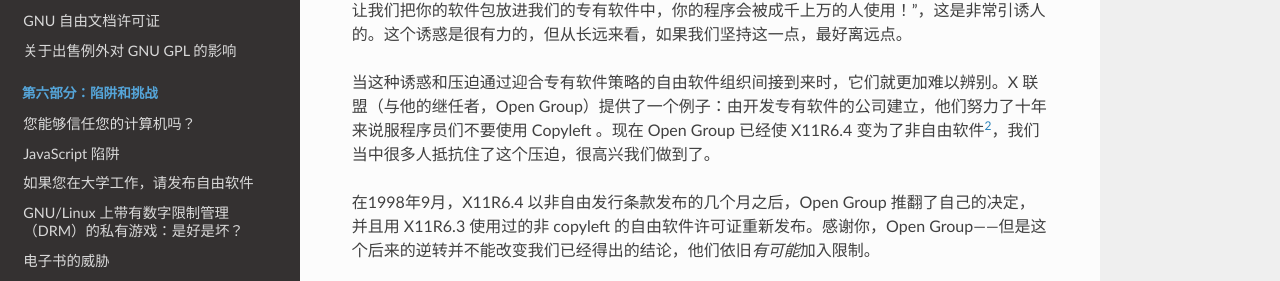
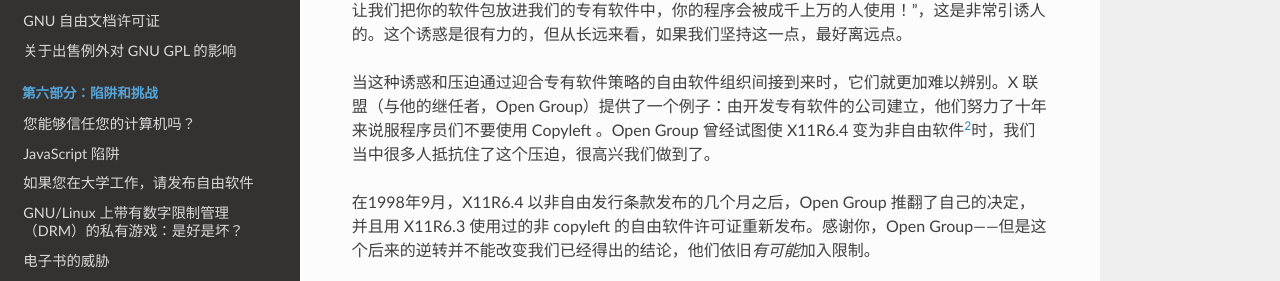
Before and after one commit to beijinglug/fsfs-zh, an MkDocs documentation site: the page built from docs/pragmatic.md, in a window 1280 px wide and 900 px high, scrolled down 1518 px. Shown: the part 207-488 px from the top of the window. Built offline with MkDocs 1.6.1, drawn with Linux system fonts in a browser that asks for light colours; nearby versions of some CDN libraries; old or Windows-style settings are respelled for this version of MkDocs.

Commit message:
据原文改
原文：When the Open Group tried to make X11R6.4 nonfree software, those of us who had resisted that pressure were glad that we did.

```diff
--- a/docs/pragmatic.md
+++ b/docs/pragmatic.md
@@ -34,7 +34,7 @@
 
 专有软件的开发不会对我们的社区有所贡献，但它的开发者们经常想从我们这里得到资料。自由软件用户可以为自由软件开发者提供一些自我暗示——认可和感谢——但是当一个商人告诉你，“只要让我们把你的软件包放进我们的专有软件中，你的程序会被成千上万的人使用！”，这是非常引诱人的。这个诱惑是很有力的，但从长远来看，如果我们坚持这一点，最好离远点。
 
-当这种诱惑和压迫通过迎合专有软件策略的自由软件组织间接到来时，它们就更加难以辨别。X 联盟（与他的继任者，Open Group）提供了一个例子：由开发专有软件的公司建立，他们努力了十年来说服程序员们不要使用 Copyleft 。现在 Open Group 已经使 X11R6.4 变为了非自由软件[^pragmatic-2]，我们当中很多人抵抗住了这个压迫，很高兴我们做到了。
+当这种诱惑和压迫通过迎合专有软件策略的自由软件组织间接到来时，它们就更加难以辨别。X 联盟（与他的继任者，Open Group）提供了一个例子：由开发专有软件的公司建立，他们努力了十年来说服程序员们不要使用 Copyleft 。Open Group 曾经试图使 X11R6.4 变为非自由软件[^pragmatic-2]时，我们当中很多人抵抗住了这个压迫，很高兴我们做到了。
 
 在1998年9月，X11R6.4 以非自由发行条款发布的几个月之后，Open Group 推翻了自己的决定，并且用 X11R6.3 使用过的非 copyleft 的自由软件许可证重新发布。感谢你，Open Group——但是这个后来的逆转并不能改变我们已经得出的结论，他们依旧*有可能*加入限制。
 
```
